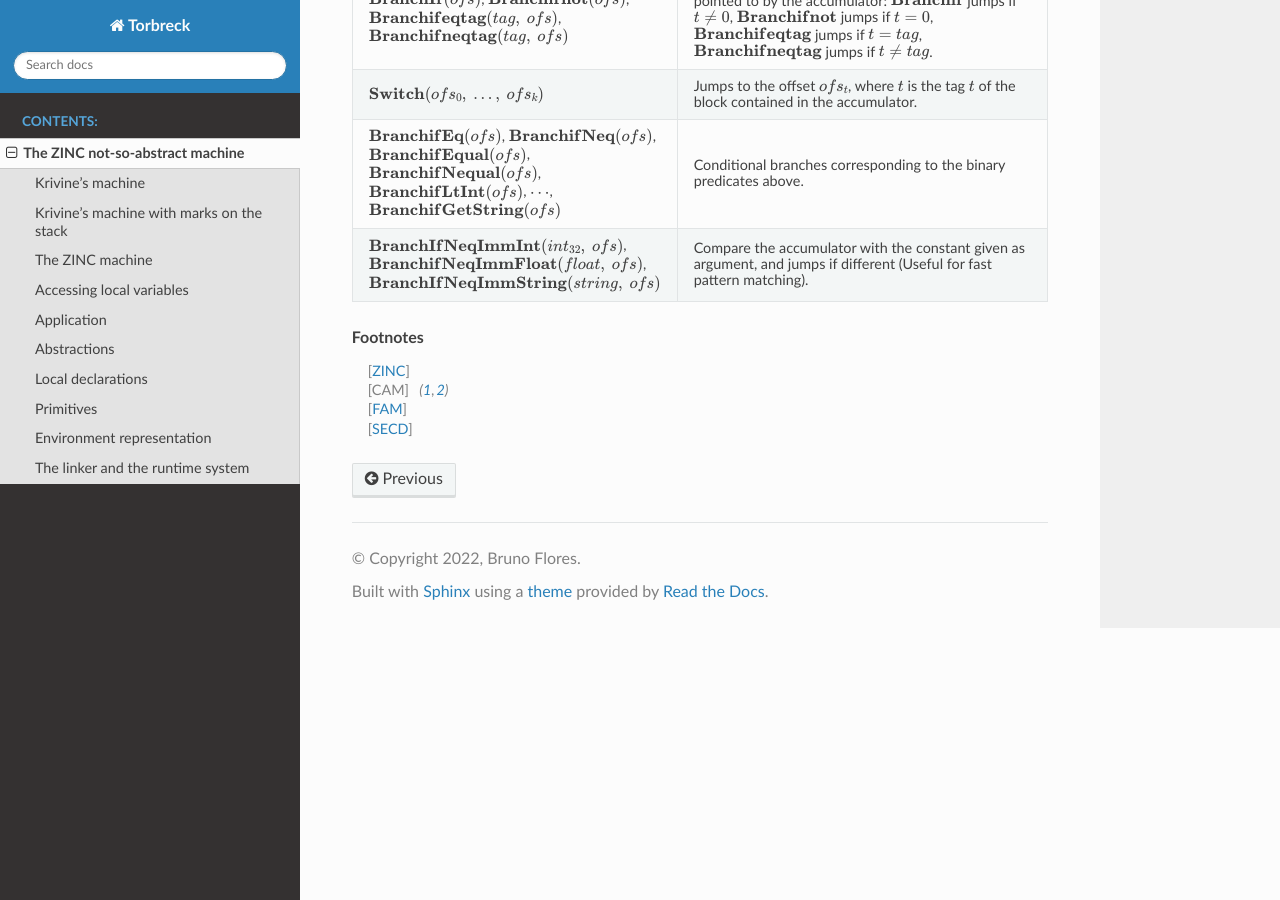
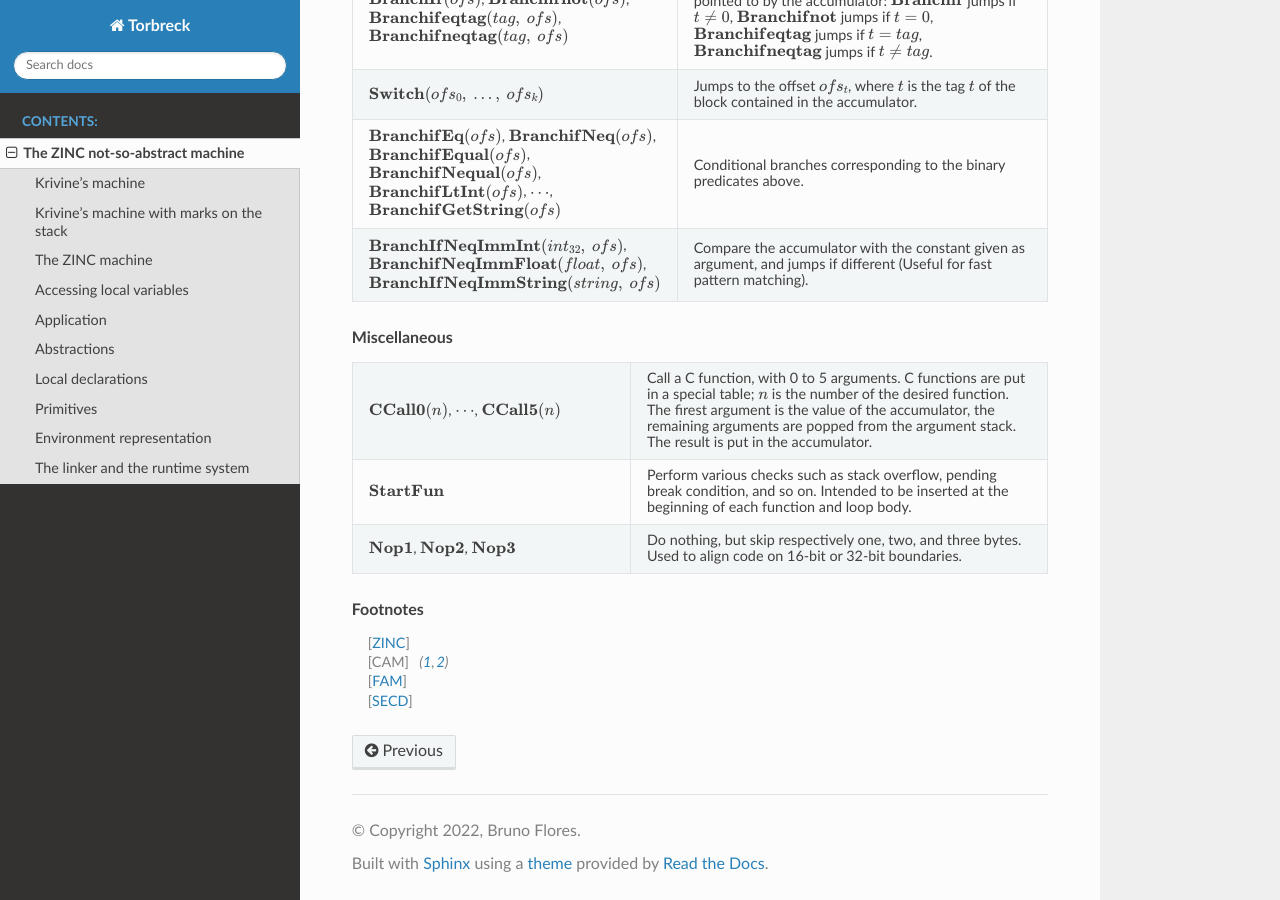
Before and after one commit to brunoflores/torbreck-lang, a Sphinx documentation site: the page built from docs/zam.rst, in a window 1280 px wide and 900 px high, scrolled down 8090 px. Built offline with Sphinx 7.4.7 and the Read the Docs theme 2.0.0, drawn with Linux system fonts in a browser that asks for light colours.

Commit message:
Document: zam.

```diff
--- a/docs/zam.rst
+++ b/docs/zam.rst
@@ -588,6 +588,26 @@ The linker and the runtime system
      - Compare the accumulator with the constant given as argument,
        and jumps if different (Useful for fast pattern matching).
 
+.. rubric:: Miscellaneous
+
+.. list-table::
+   :header-rows: 0
+   :widths: 40 60
+
+   * - :opcode:`CCall0(n)`, :math:`\cdots`, :opcode:`CCall5(n)`
+     - Call a C function, with 0 to 5 arguments. C functions are put in a
+       special table; :math:`n` is the number of the desired function.
+       The firest argument is the value of the accumulator, the remaining
+       arguments are popped from the argument stack. The result is put in the
+       accumulator.
+   * - :opcode:`StartFun`
+     - Perform various checks such as stack overflow, pending break condition,
+       and so on. Intended to be inserted at the beginning of each function and
+       loop body.
+   * - :opcode:`Nop1`, :opcode:`Nop2`, :opcode:`Nop3`
+     - Do nothing, but skip respectively one, two, and three bytes.
+       Used to align code on 16-bit or 32-bit boundaries.
+
 .. rubric:: Footnotes
 
 .. [ZINC]
```
